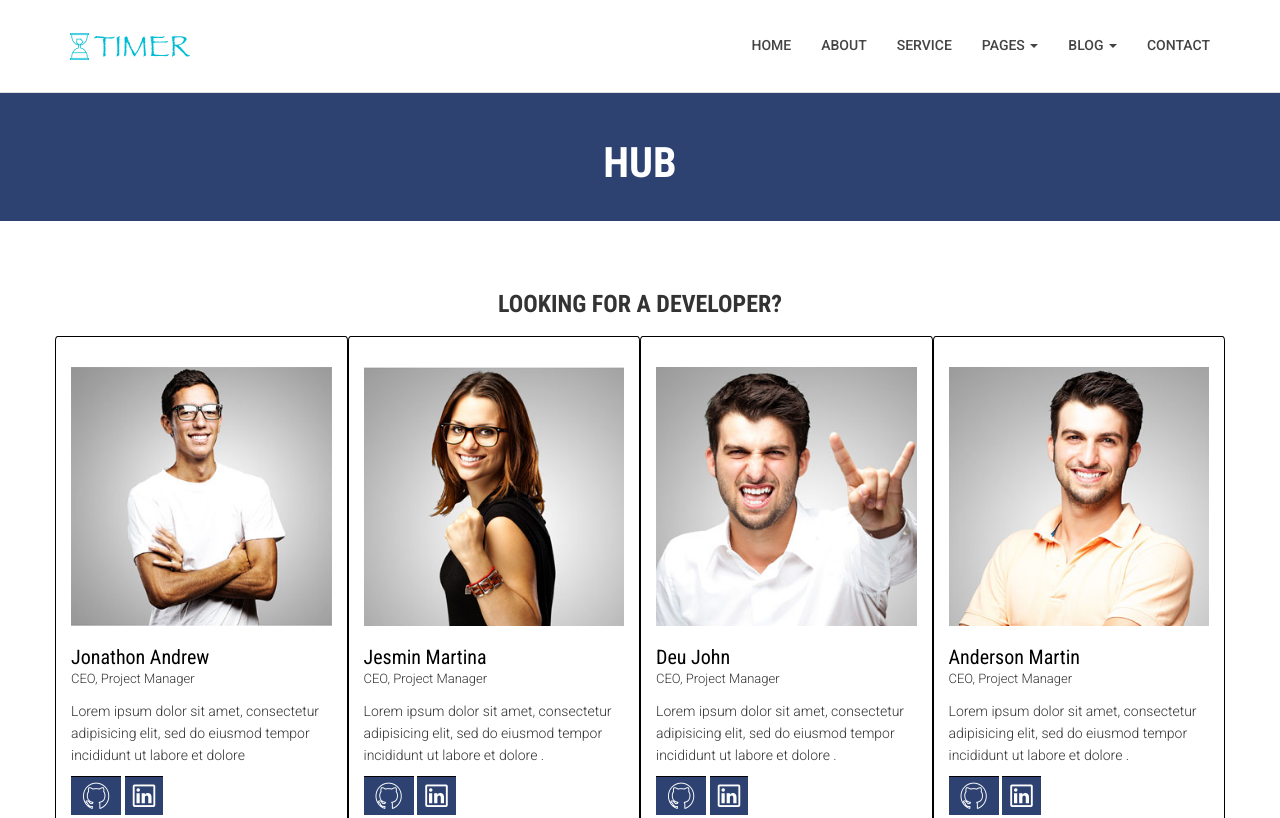
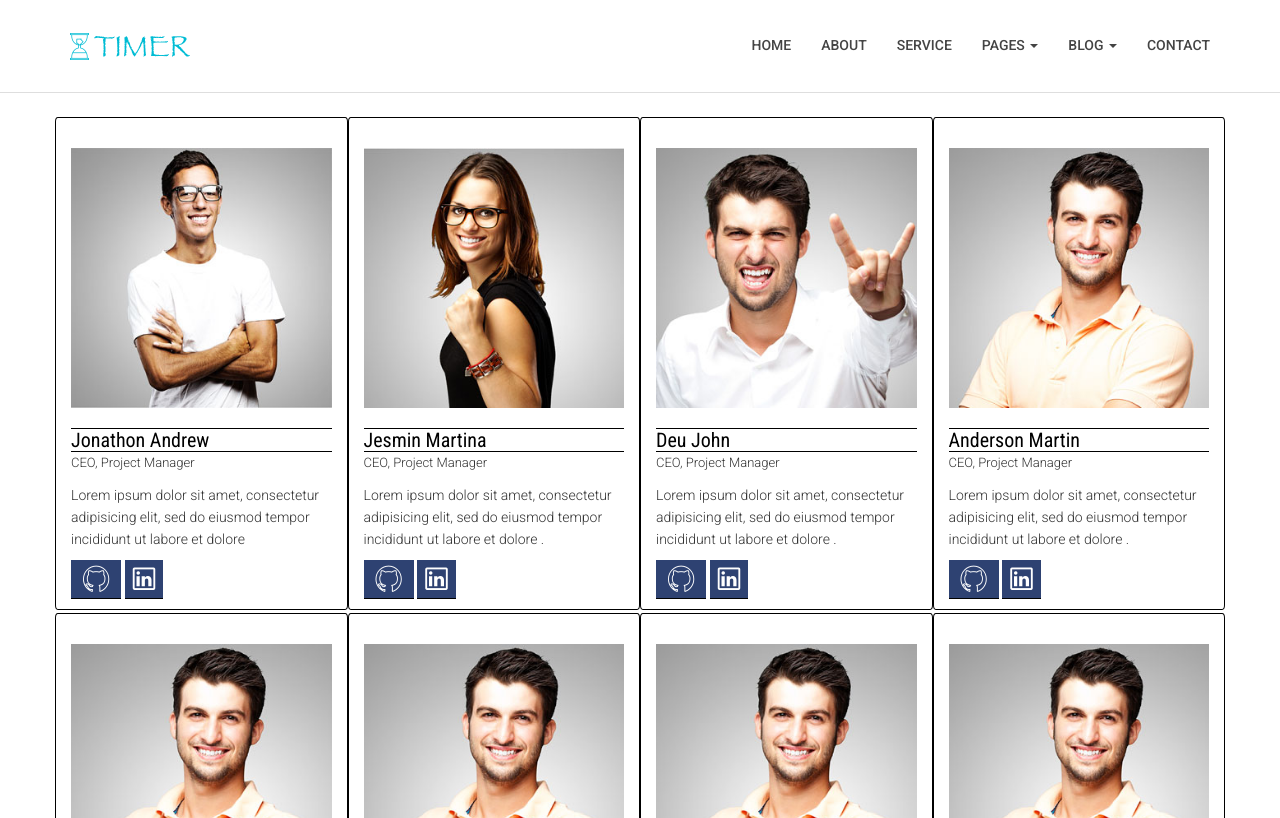
Before and after one commit to snowriderkyle/DevHub, a plain HTML site: page service.html in a window 1280 px wide. Shown: the top 818 px of the page. Drawn offline with nearby package versions, Linux system fonts and the light colour scheme; files whose address does not match are found by name; a web font is replaced by a local one.

Commit message:
deleted the subheader

```diff
--- a/css/service.css
+++ b/css/service.css
@@ -2,6 +2,16 @@
     color: black;
     margin-bottom: 0;
     font-size: 20px;
+}
+
+.team_name{
+	border-top: 1px solid black;
+	border-bottom: 1px solid black;
+}
+
+.team_text:{
+	border-top: 1px solid black;
+	border-bottom: 1px solid black;
 }
 
 .team-member .social-icons a {
@@ -11,19 +21,11 @@
     display: inline-block;
     font-size: 30px;
     margin: 0 auto;
-    border-top: 1px solid black;
-}
-
-.global-page-header {
-    background-attachment: fixed;
-    background-size: cover;
-    padding: 120px 0 25px 0;
-    position: relative;
-    background: #2E4272;
-    color: #fff;
+    border-bottom: 1px solid black;
 }
 
 .col-md-3{
+	margin-top: 3px;
 	border: 1px solid black;
 	border-radius: 1%;
 }
--- a/service.html
+++ b/service.html
@@ -117,21 +117,6 @@
             </div>
         </header>
 
-        <!--
-        ==================================================
-            Global Page Section Start
-        ================================================== -->
-        <section class="global-page-header">
-            <div class="container">
-                <div class="row">
-                    <div class="col-md-12">
-                        <div class="block">
-                            <h2>HUB</h2>
-                        </div>
-                    </div>
-                </div>
-            </div>
-        </section><!--/#Page header-->
 
 <!--
         ==================================================
@@ -140,7 +125,7 @@
         <section id="team">
             <div class="container">
                 <div class="row">
-                    <h2 class="subtitle text-center">Looking for a developer?</h2>
+                    <h2 class="subtitle text-center">FIND YOUR DEVELOPER</h2>
                     <div class="col-md-3">
                         <div class="team-member wow fadeInLeft" data-wow-duration="500ms" data-wow-delay=".3s">
                             <div class="team-img">
```
